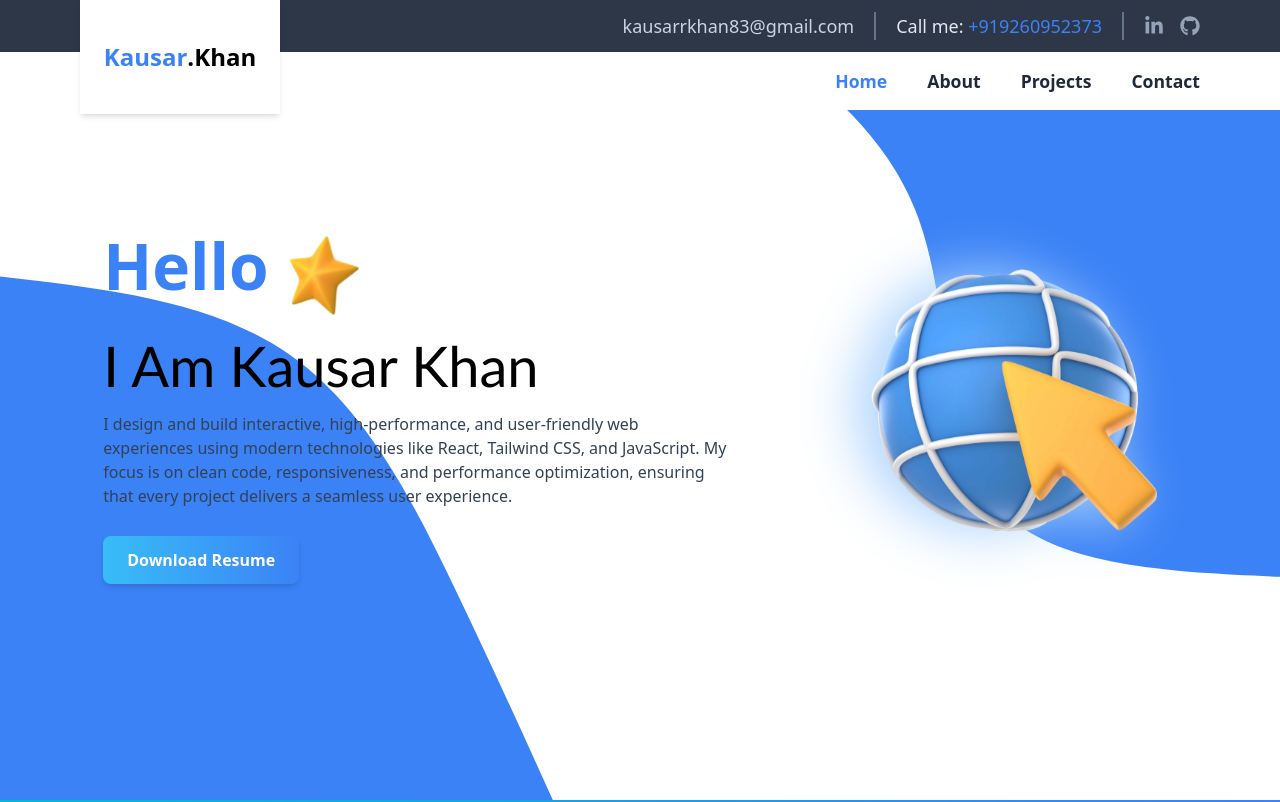
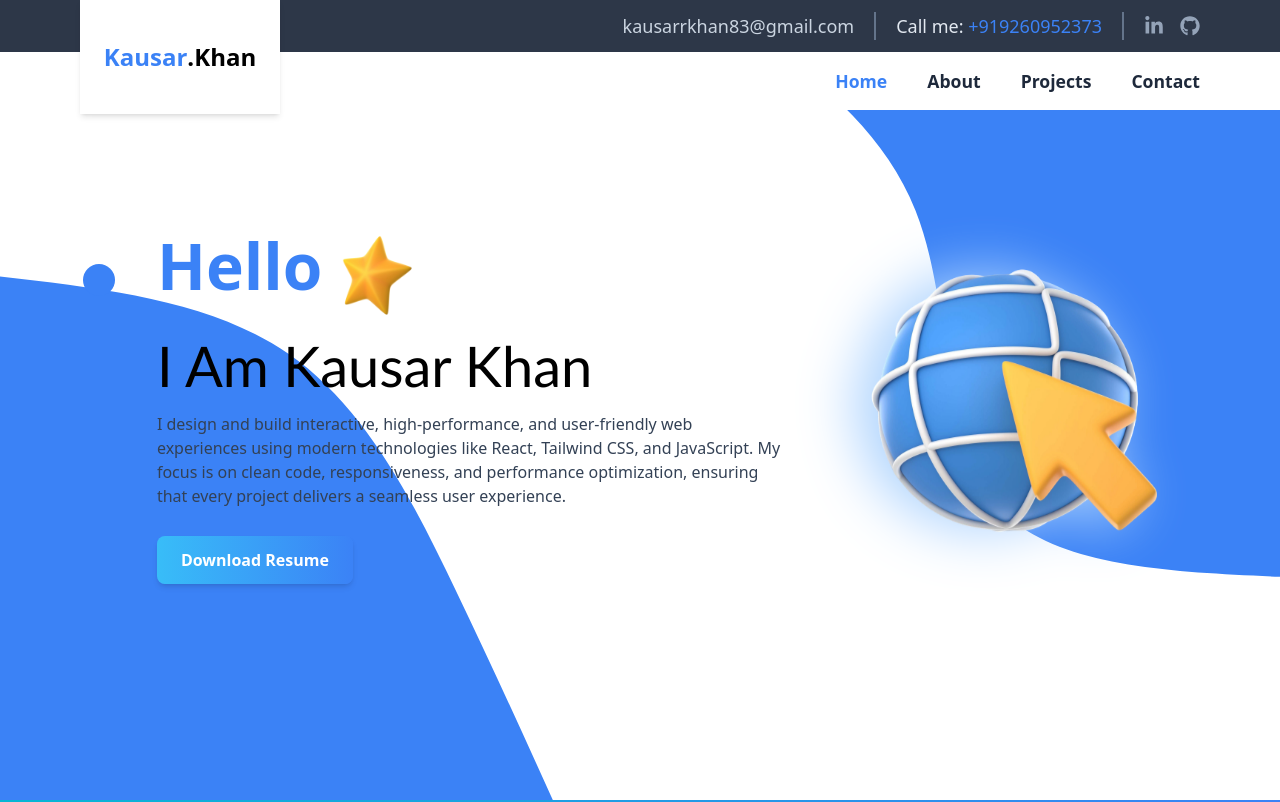
Before and after one commit to KausarKhan-2002/Portfolio, a React (Vite) app: page / in a window 1280 px wide. Shown: the top 802 px of the page. Built offline with nearby package versions, Linux system fonts and the light colour scheme; a web font is replaced by a local one.

Commit message:
Add home vertical line for large screen

```diff
--- a/src/components/About-me/AboutSection.jsx
+++ b/src/components/About-me/AboutSection.jsx
@@ -1,5 +1,3 @@
-import gsap from "gsap";
-import { ScrollTrigger } from "gsap/all";
 import AboutCard from "./AboutCard";
 import { FAQ } from "../../utils/aboutFAQ";
 
--- a/src/components/Home.jsx
+++ b/src/components/Home.jsx
@@ -49,10 +49,10 @@ const Home = () => {
       className="pt-[100px] lg:pt-0 bg-[url('/sectionBG/home2.svg')] bg-cover  lg:[120vh] lg:h-[100vh] flex justify-center items-center"
     >
       <div className="w-[87%] mx-auto flex flex-col justify-between items-center lg:flex-row lg:justify-between">
-        <div className="hidden">
+        <div className="hidden lg:block">
           <div className="home_line flex flex-col justify-end items-center">
             <div className="w-8 h-8 bg-blue-500 rounded-full" />
-            <div className="w-1 h-60 bg-gradient-to-t from-[#eaf8fd] to-blue-500" />
+            <div className="w-1 h-60 bg-blue-500" />
           </div>
         </div>
 
```
